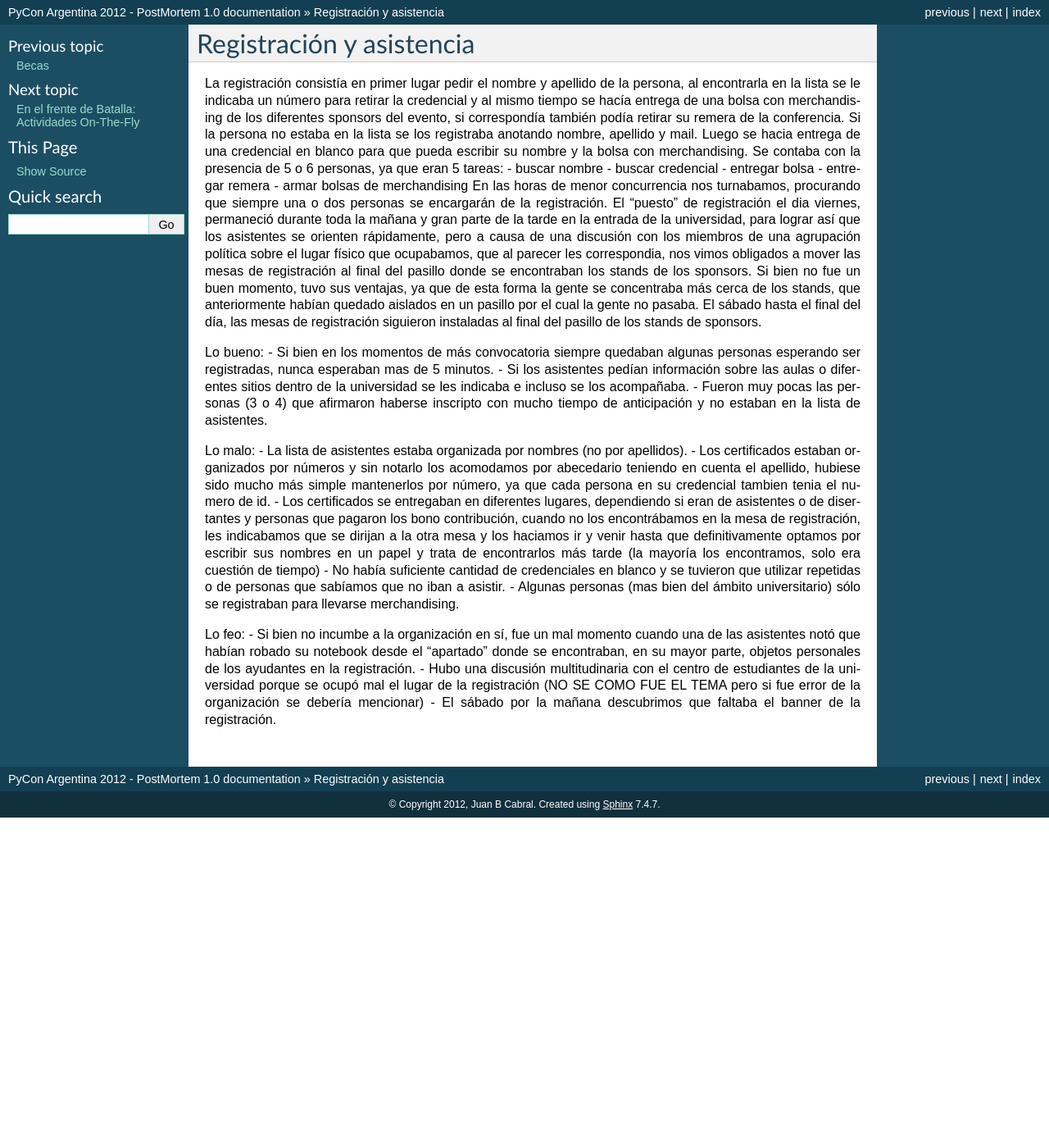
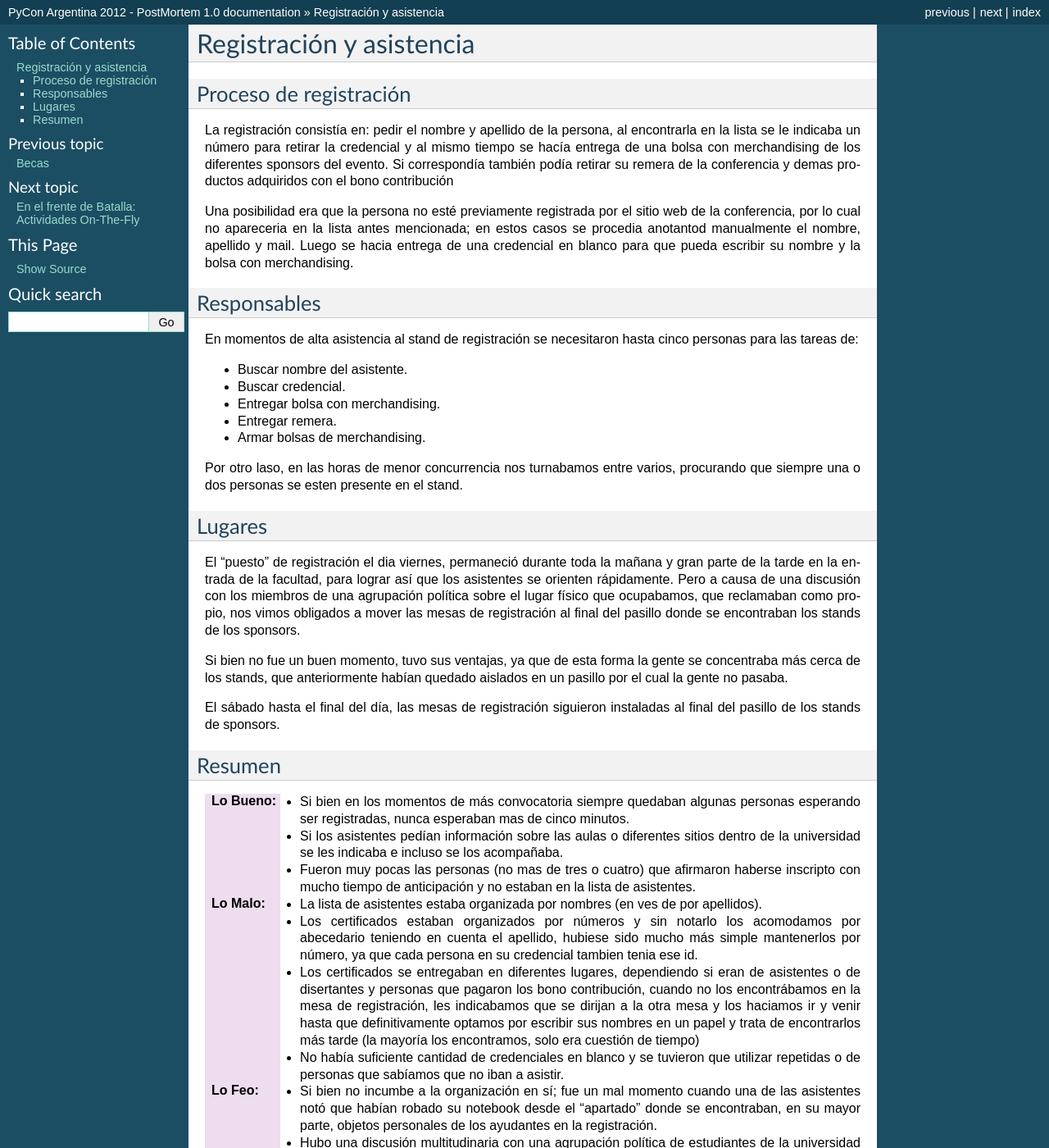
Before and after one commit to leliel12/pyconar20012_postmortem, a Sphinx documentation site: the page built from source/registracion_y_asistencia.rst, in a window 1280 px wide and 1400 px high. Shown: the whole window at 82% size. Built offline with Sphinx 7.4.7, drawn with Linux system fonts in a browser that asks for light colours; some of the changed text lies outside the part shown.

Commit message:
fixed style

```diff
--- a/source/registracion_y_asistencia.rst
+++ b/source/registracion_y_asistencia.rst
@@ -2,32 +2,95 @@
 Registración y asistencia
 =========================
 
-La registración consistía en primer lugar pedir el nombre y apellido de la persona, al encontrarla en la lista se le indicaba un número para retirar la credencial y al mismo tiempo se hacía entrega de una bolsa con merchandising de los diferentes sponsors del evento, si correspondía también podía retirar su remera de la conferencia.
-Si la persona no estaba en la lista se los registraba anotando nombre, apellido y mail. Luego se hacia entrega de una credencial en blanco para que pueda escribir su nombre y la bolsa con merchandising.
-Se contaba con la presencia de 5 o 6 personas, ya que eran 5 tareas:
-- buscar nombre
-- buscar credencial
-- entregar bolsa
-- entregar remera
-- armar bolsas de merchandising
-En las horas de menor concurrencia nos turnabamos, procurando que siempre una o dos personas se encargarán de la registración.
-El “puesto” de registración el dia viernes, permaneció durante toda la mañana y gran parte de la tarde en la entrada de la universidad, para lograr así que los asistentes se orienten rápidamente, pero a causa de una discusión con los miembros de una agrupación política sobre el lugar físico que ocupabamos, que al parecer les correspondia, nos vimos obligados a mover las mesas de registración al final del pasillo donde se encontraban los stands de los sponsors.
-Si bien no fue un buen momento, tuvo sus ventajas, ya que de esta forma la gente se concentraba más cerca de los stands, que anteriormente habían quedado aislados en un pasillo por el cual la gente no pasaba.
-El sábado hasta el final del día, las mesas de registración siguieron instaladas al final del pasillo de los stands de sponsors.
 
-Lo bueno:
-- Si bien en los momentos de más convocatoria siempre quedaban algunas personas esperando ser registradas, nunca esperaban mas de 5 minutos.
-- Si los asistentes pedían información sobre las aulas o diferentes sitios dentro de la universidad se les indicaba e incluso se los acompañaba.
-- Fueron muy pocas las personas (3 o 4) que afirmaron haberse inscripto con mucho tiempo de anticipación y no estaban en la lista de asistentes.
+Proceso de registración
+-----------------------
 
-Lo malo:
-- La lista de asistentes estaba organizada por nombres (no por apellidos).
-- Los certificados estaban organizados por números y sin notarlo los acomodamos por abecedario teniendo en cuenta el apellido, hubiese sido mucho más simple mantenerlos por número, ya que cada persona en su credencial tambien tenia el numero de id.
-- Los certificados se entregaban en diferentes lugares, dependiendo si eran de asistentes o de disertantes y personas que pagaron los bono contribución, cuando no los encontrábamos en la mesa de registración, les indicabamos que se dirijan a la otra mesa y los haciamos ir y venir hasta que definitivamente optamos por escribir sus nombres en un papel y trata de encontrarlos más tarde (la mayoría los encontramos, solo era cuestión de tiempo)
-- No había suficiente cantidad de credenciales en blanco y se tuvieron que utilizar repetidas o de personas que sabíamos que no iban a asistir.
-- Algunas personas (mas bien del ámbito universitario) sólo se registraban para llevarse merchandising.
+La registración consistía en: pedir el nombre y apellido de la
+persona, al encontrarla en la lista se le indicaba un número para retirar
+la credencial y al mismo tiempo se hacía entrega de una bolsa con merchandising
+de los diferentes sponsors del evento. Si correspondía también podía retirar
+su remera de la conferencia y demas productos adquiridos con el bono
+contribución
 
-Lo feo:
-- Si bien no incumbe a la organización en sí, fue un mal momento cuando una de las asistentes notó que habían robado su notebook desde el "apartado" donde se encontraban, en su mayor parte, objetos personales de los ayudantes en la registración.
-- Hubo una discusión multitudinaria con el centro de estudiantes de la universidad porque se ocupó mal el lugar de la registración (NO SE COMO FUE EL TEMA pero si fue error de la organización se debería mencionar)
-- El sábado por la mañana descubrimos que faltaba el banner de la registración.
+Una posibilidad era que la persona no esté previamente registrada por el sitio
+web de la conferencia, por lo cual no apareceria en la lista antes mencionada;
+en estos casos se procedia anotantod manualmente el nombre, apellido y mail.
+Luego se hacia entrega de una credencial en blanco para que pueda escribir su
+nombre y la bolsa con merchandising.
+
+
+Responsables
+------------
+
+En momentos de alta asistencia al stand de registración se necesitaron hasta
+cinco personas para las tareas de:
+
+- Buscar nombre del asistente.
+- Buscar credencial.
+- Entregar bolsa con merchandising.
+- Entregar remera.
+- Armar bolsas de merchandising.
+
+Por otro laso, en las horas de menor concurrencia nos turnabamos entre varios,
+procurando que siempre una o dos personas se esten presente en el stand.
+
+
+Lugares
+-------
+
+El “puesto” de registración el dia viernes, permaneció durante toda la mañana y
+gran parte de la tarde en la entrada de la facultad, para lograr así que los
+asistentes se orienten rápidamente. Pero a causa de una discusión con los
+miembros de una agrupación política sobre el lugar físico que ocupabamos, que
+reclamaban como propio, nos vimos obligados a mover las mesas de
+registración al final del pasillo donde se encontraban los stands de los
+sponsors.
+
+Si bien no fue un buen momento, tuvo sus ventajas, ya que de esta forma la
+gente se concentraba más cerca de los stands, que anteriormente habían
+quedado aislados en un pasillo por el cual la gente no pasaba.
+
+El sábado hasta el final del día, las mesas de registración siguieron
+instaladas al final del pasillo de los stands de sponsors.
+
+
+Resumen
+-------
+
+:Lo Bueno: - Si bien en los momentos de más convocatoria siempre quedaban
+             algunas personas esperando ser registradas, nunca esperaban mas
+             de cinco minutos.
+           - Si los asistentes pedían información sobre las aulas o diferentes
+             sitios dentro de la universidad se les indicaba e incluso se los
+             acompañaba.
+           - Fueron muy pocas las personas (no mas de tres o cuatro) que
+             afirmaron haberse inscripto con mucho tiempo de anticipación y no
+             estaban en la lista de asistentes.
+:Lo Malo: - La lista de asistentes estaba organizada por nombres (en ves de por
+            apellidos).
+          - Los certificados estaban organizados por números y sin notarlo los
+            acomodamos por abecedario teniendo en cuenta el apellido, hubiese
+            sido mucho más simple mantenerlos por número, ya que cada persona
+            en su credencial tambien tenia ese id.
+          - Los certificados se entregaban en diferentes lugares, dependiendo
+            si eran de asistentes o de disertantes y personas que pagaron los
+            bono contribución, cuando no los encontrábamos en la mesa de
+            registración, les indicabamos que se dirijan a la otra mesa y los
+            haciamos ir y venir hasta que definitivamente optamos por escribir
+            sus nombres en un papel y trata de encontrarlos más tarde (la
+            mayoría los encontramos, solo era cuestión de tiempo)
+          - No había suficiente cantidad de credenciales en blanco y se
+            tuvieron que utilizar repetidas o de personas que sabíamos que no
+            iban a asistir.
+:Lo Feo: - Si bien no incumbe a la organización en sí; fue un mal momento
+           cuando una de las asistentes notó que habían robado su notebook desde
+           el "apartado" donde se encontraban, en su mayor parte, objetos
+           personales de los ayudantes en la registración.
+         - Hubo una discusión multitudinaria con una agrupación política de
+           estudiantes de la universidad porque se ocupó mal el lugar de
+           la registración.
+         - El sábado por la mañana descubrimos que faltaba el banner de la
+           registración.
+         - Algunas personas (mas bien del ámbito universitario) sólo se
+           registraban para llevarse merchandising.
```
